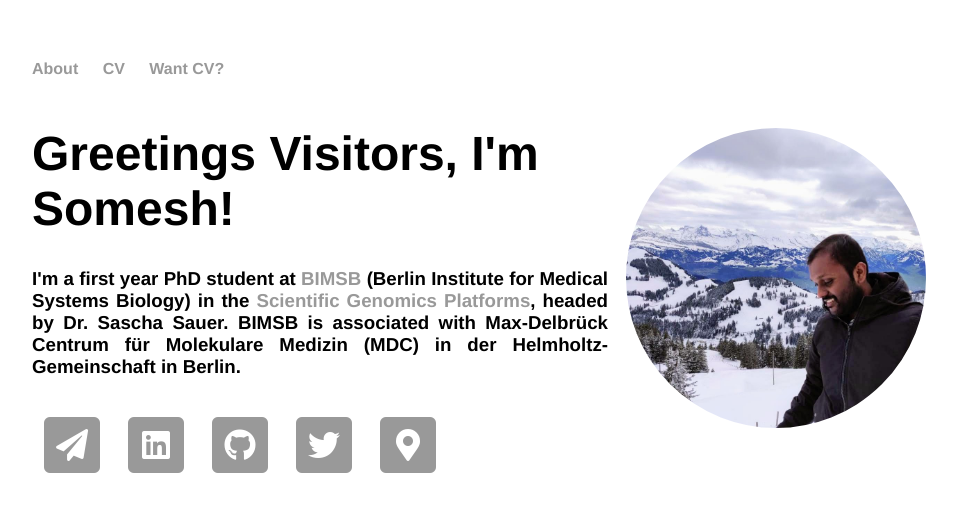
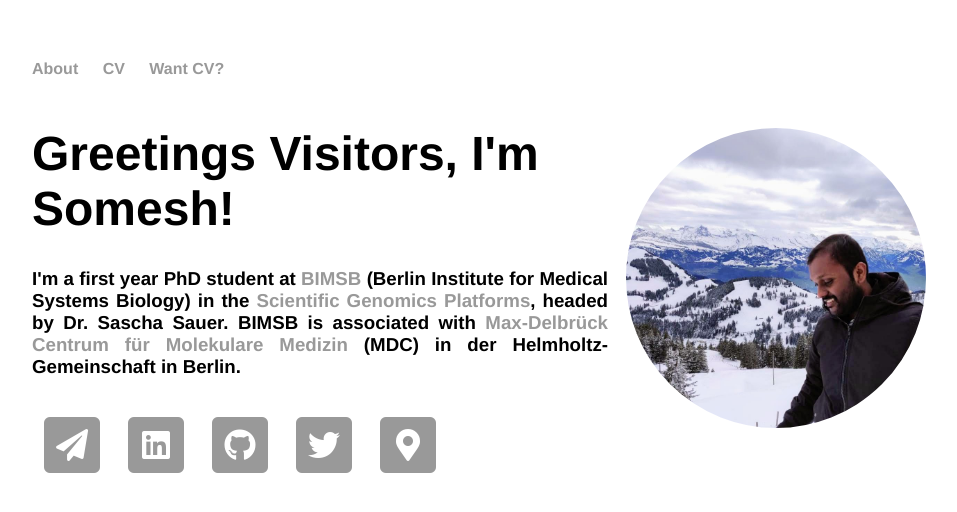
Before and after one commit to saisomesh2594/saisomesh2594.github.io, a Jekyll site: the page built from index.html, in a window 1280 px wide. Shown: the top 512 px of the page, without its empty margins (160-1117 px from the left). Built offline with Jekyll 4.4.1, drawn with Linux system fonts in a browser that asks for light colours; some of the changed lines change nothing that is shown.

Commit message:
add link to MDC

```diff
--- a/index.html
+++ b/index.html
@@ -17,7 +17,7 @@ title: Somesh Sai, Just Another Bioinformatician
 			<article>
 				<h3>
 					I'm a first year PhD student at <a href="https://www.mdc-berlin.de/bimsb">BIMSB</a> (Berlin Institute for Medical Systems Biology) in the <a href="https://genomics.mdc-berlin.de/">Scientific Genomics Platforms</a>, headed by Dr. Sascha Sauer.
-					BIMSB is associated with Max-Delbrück Centrum für Molekulare Medizin (MDC) in der Helmholtz-Gemeinschaft in Berlin.
+					BIMSB is associated with <a href="https://www.mdc-berlin.de/">Max-Delbrück Centrum für Molekulare Medizin</a> (MDC) in der Helmholtz-Gemeinschaft in Berlin.
 
 				</h3>
 			</article>
```
